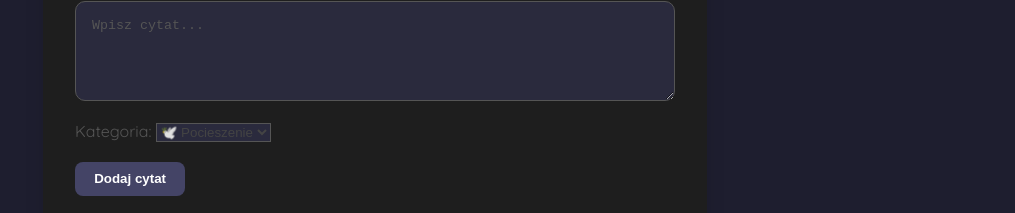
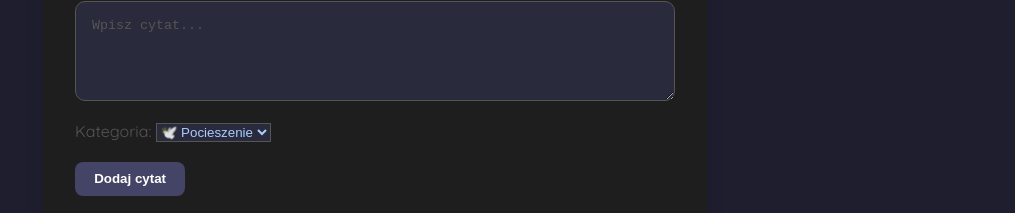
Before and after one commit to Makaron44/duchowe-centrum, a plain HTML site: page cytaty.html in a window 1280 px wide. Both pictures are taken after a click on the button "🌙 Tryb nocny / dzienny". Shown: the part 154-367 px from the top of the page, without its empty margins (265-1280 px from the left). Drawn offline with Linux system fonts and the light colour scheme.

Commit message:
Update tryb_nocny.css
zmiana koloru wpisywanego tekstu

```diff
--- a/tryb_nocny.css
+++ b/tryb_nocny.css
@@ -11,7 +11,7 @@
 body.dark-mode input,
 body.dark-mode select {
   background-color: #2a2a3d;
-  color: #444;
+  color: #aaccff;
   border: 1px solid #555;
 }
 body.dark-mode ::placeholder {
```
